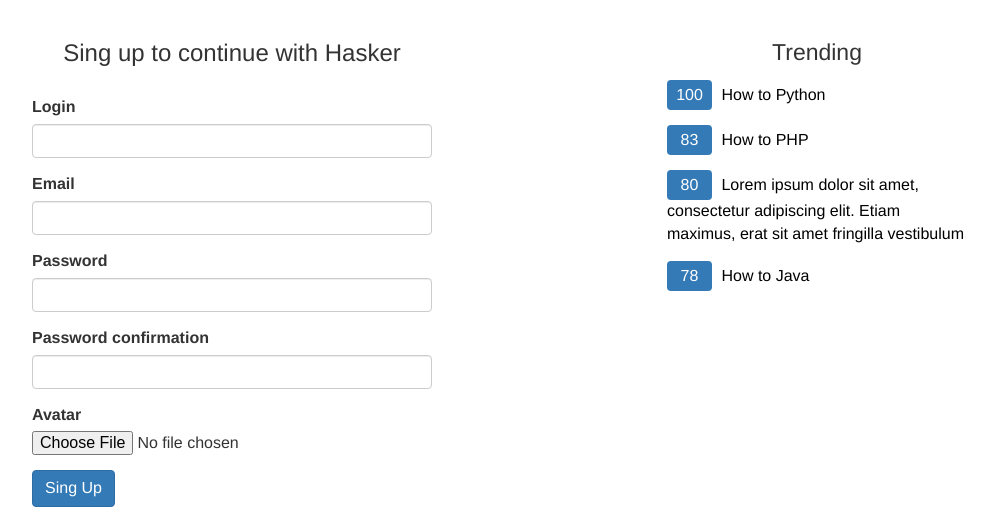
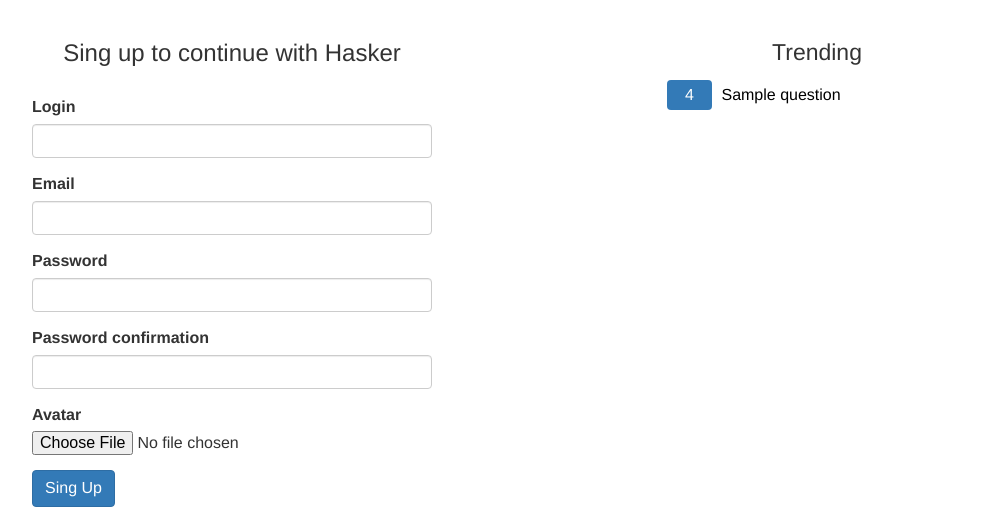
Before and after one commit to AndrewLrrr/hasker, a Django app: page /singup/ in a window 1280 px wide. Shown: the part 55-586 px from the top of the page, without its empty margins (213-1207 px from the left). Run offline with Django 3.2, Linux system fonts and the light colour scheme; tables that the repository leaves empty hold one stand-in row (values such as "Sample post"); parts of the project's set-up code (start-up, migrations or seed data) failed here and were passed over; some libraries are stand-ins or nearby versions.

Commit message:
Added trending

```diff
--- a/config/settings/common.py
+++ b/config/settings/common.py
@@ -125,3 +125,5 @@ PAGINATION_LIMIT = 100
 QUESTIONS_PER_PAGE = 20
 
 ANSWERS_PER_PAGE = 30
+
+TRENDING_QUESTIONS_LIMIT = 20
--- a/config/settings/dev.py
+++ b/config/settings/dev.py
@@ -35,3 +35,5 @@ if DEBUG:
 QUESTIONS_PER_PAGE = 5
 
 ANSWERS_PER_PAGE = 2
+
+TRENDING_QUESTIONS_LIMIT = 5
--- a/qa/models.py
+++ b/qa/models.py
@@ -5,7 +5,7 @@ import os
 import uuid
 
 import itertools
-from datetime import timedelta
+from urllib import urlencode
 
 from django.conf import settings
 from django.contrib.auth.models import AbstractUser
@@ -13,10 +13,8 @@ from django.contrib.staticfiles.storage import staticfiles_storage
 from django.core.exceptions import ObjectDoesNotExist
 from django.db import models
 from django.urls import reverse
-from django.utils import timezone
 from django.utils.encoding import python_2_unicode_compatible
 from django.utils.text import slugify
-from django.utils.timesince import timesince
 from django.utils.translation import ugettext_lazy as _
 
 from qa.fields import ContentTypeRestrictedFileField
@@ -97,7 +95,7 @@ class Tag(models.Model):
     name = models.CharField(_('Name'), max_length=50, unique=True)
 
     def get_url(self):
-        return '{}?q=tag:{}'.format(reverse('qa:search'), self.name)
+        return '{}?{}'.format(reverse('qa:search'), urlencode({'q': 'tag:' + self.name}))
 
     def __str__(self):
         return self.name
--- a/qa/templates/base.html
+++ b/qa/templates/base.html
@@ -1,5 +1,6 @@
 <!DOCTYPE html>
 {% load static %}
+{% load qa_extras %}
 <html lang="en">
 <head>
     <meta name="viewport" content="width=device-width, initial-scale=1, maximum-scale=1">
@@ -83,23 +84,7 @@
                 <div class="mobile-separator"></div>
                 <div class="trends">
                     <h2 class="text-center">Trending</h2>
-                    <div class="trend-item">
-                        <span class="label label-primary">100</span>
-                        <a href="#" class="trent-link">How to Python</a>
-                    </div>
-                    <div class="trend-item">
-                        <span class="label label-primary">83</span>
-                        <a href="#" class="trent-link">How to PHP</a>
-                    </div>
-                    <div class="trend-item">
-                        <span class="label label-primary">80</span>
-                        <a href="#" class="trent-link">Lorem ipsum dolor sit amet, consectetur adipiscing elit. Etiam
-                            maximus, erat sit amet fringilla vestibulum</a>
-                    </div>
-                    <div class="trend-item">
-                        <span class="label label-primary">78</span>
-                        <a href="#" class="trent-link">How to Java</a>
-                    </div>
+                    {% show_trending %}
                 </div>
             </div>
         </div>
--- a/qa/templates/qa/question_search.html
+++ b/qa/templates/qa/question_search.html
@@ -9,10 +9,10 @@
                 {% include 'qa/snippets/question_list_item.html' %}
             {% endfor %}
         {% else %}
-            {% if request.GET|startswith:'tag:' %}
+            {% if request.GET.q|startswith:'tag:' %}
+                <h2 class="missing">Couldn't find any question by tag</h2>
+            {% else %}
                 <h2 class="missing">Couldn't find any matching `{{ request.GET.q }}`</h2>
-            {% else %}
-                <h2 class="missing">Couldn't find any question by tag</h2>
             {% endif %}
         {% endif %}
     </div>
--- /dev/null
+++ b/qa/templates/qa/snippets/question_trending_list.html
@@ -0,0 +1,6 @@
+{% for question in questions %}
+    <div class="trend-item">
+        <span class="label label-primary">{{ question.rating }}</span>
+        <a href="{{ question.get_url }}" class="trent-link">{{ question.title|truncatechars:45 }}</a>
+    </div>
+{% endfor %}
--- a/qa/templatetags/qa_extras.py
+++ b/qa/templatetags/qa_extras.py
@@ -1,8 +1,11 @@
 from datetime import timedelta
 
 from django import template
+from django.conf import settings
 from django.utils import timezone
 from django.utils.timesince import timesince
+
+from qa.models import Question
 
 register = template.Library()
 
@@ -21,3 +24,9 @@ def get_human_date(date):
     if difference <= timedelta(minutes=10):
         return 'just now'
     return '%(time)s ago' % {'time': timesince(date).split(', ')[0]}
+
+
+@register.inclusion_tag('qa/snippets/question_trending_list.html')
+def show_trending():
+    questions = Question.objects.popular()[:settings.TRENDING_QUESTIONS_LIMIT]
+    return {'questions': questions}
```
